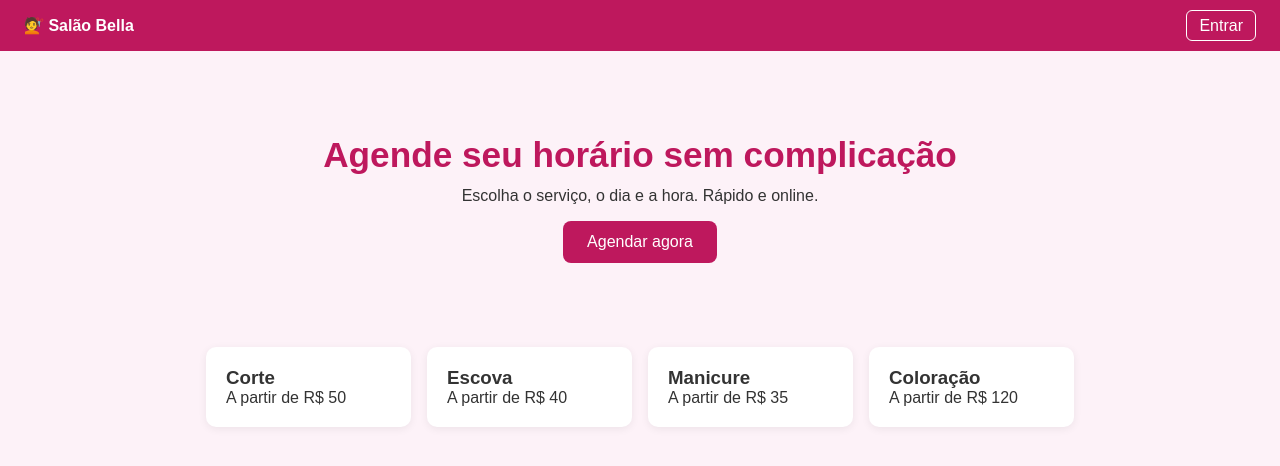
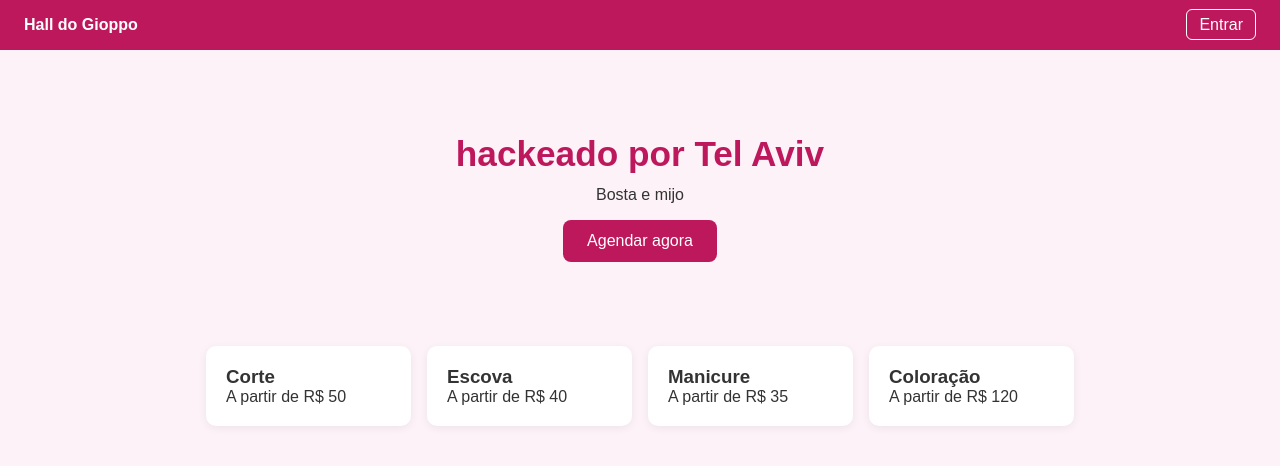
Before and after one commit to Murilo1234567891011/salao-beleza, a plain HTML site: page index.html in a window 1280 px wide. Drawn offline with Linux system fonts and the light colour scheme.

Commit message:
Update index.html

```diff
--- a/index.html
+++ b/index.html
@@ -4,18 +4,18 @@
 <head>
     <meta charset="UTF-8">
     <meta name="viewport" content="width=device-width,initial-scale=1">
-    <title>Salão Bella</title>
+    <title>Hall do Gioppo</title>
     <link rel="stylesheet" href="css/style.css">
 </head>
 
 <body>
-    <header><strong>💇 Salão Bella</strong>
+    <header><strong>Hall do Gioppo</strong>
         <nav><a href="login.html">Entrar</a></nav>
     </header>
     <main>
         <section class="hero">
-            <h1>Agende seu horário sem complicação</h1>
-            <p>Escolha o serviço, o dia e a hora. Rápido e online.</p>
+            <h1>hackeado por Tel Aviv</h1>
+            <p>Bosta e mijo</p>
             <a class="btn" href="login.html">Agendar agora</a>
         </section>
         <section class="grid">
```
